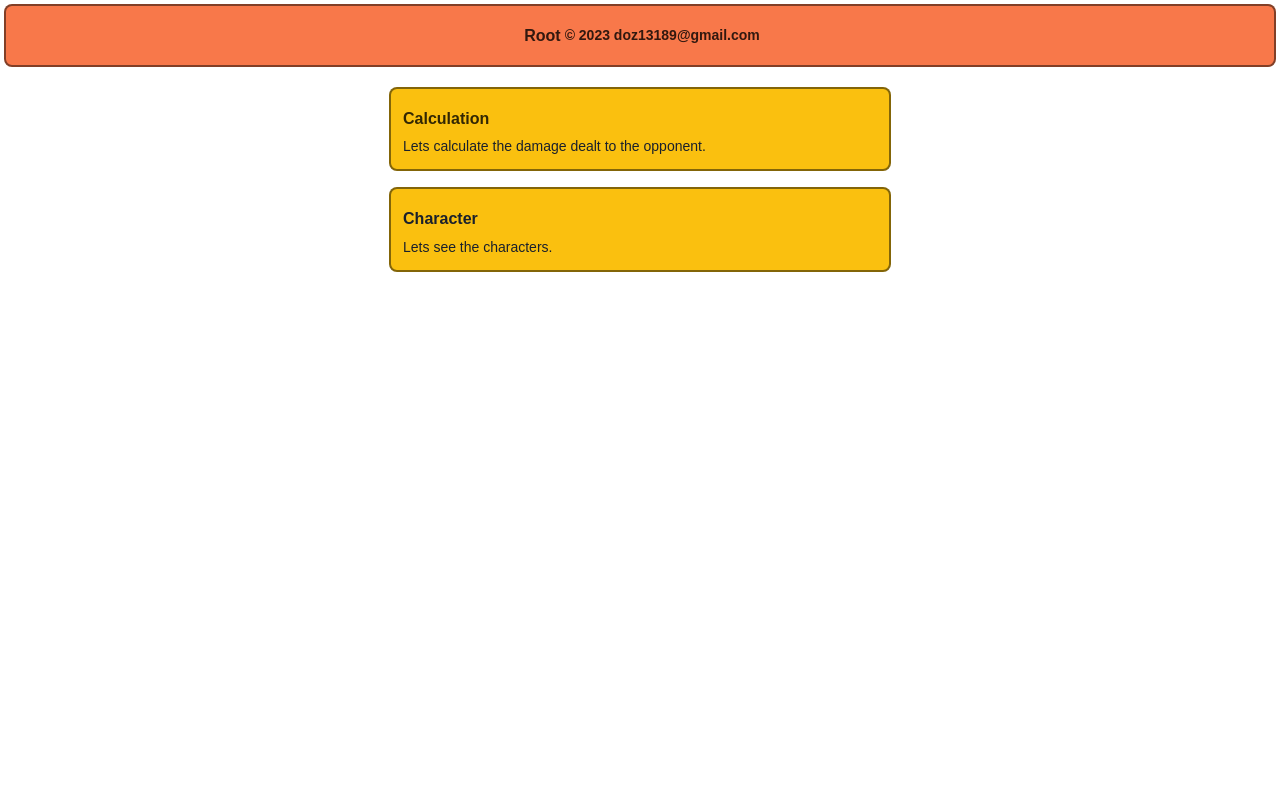
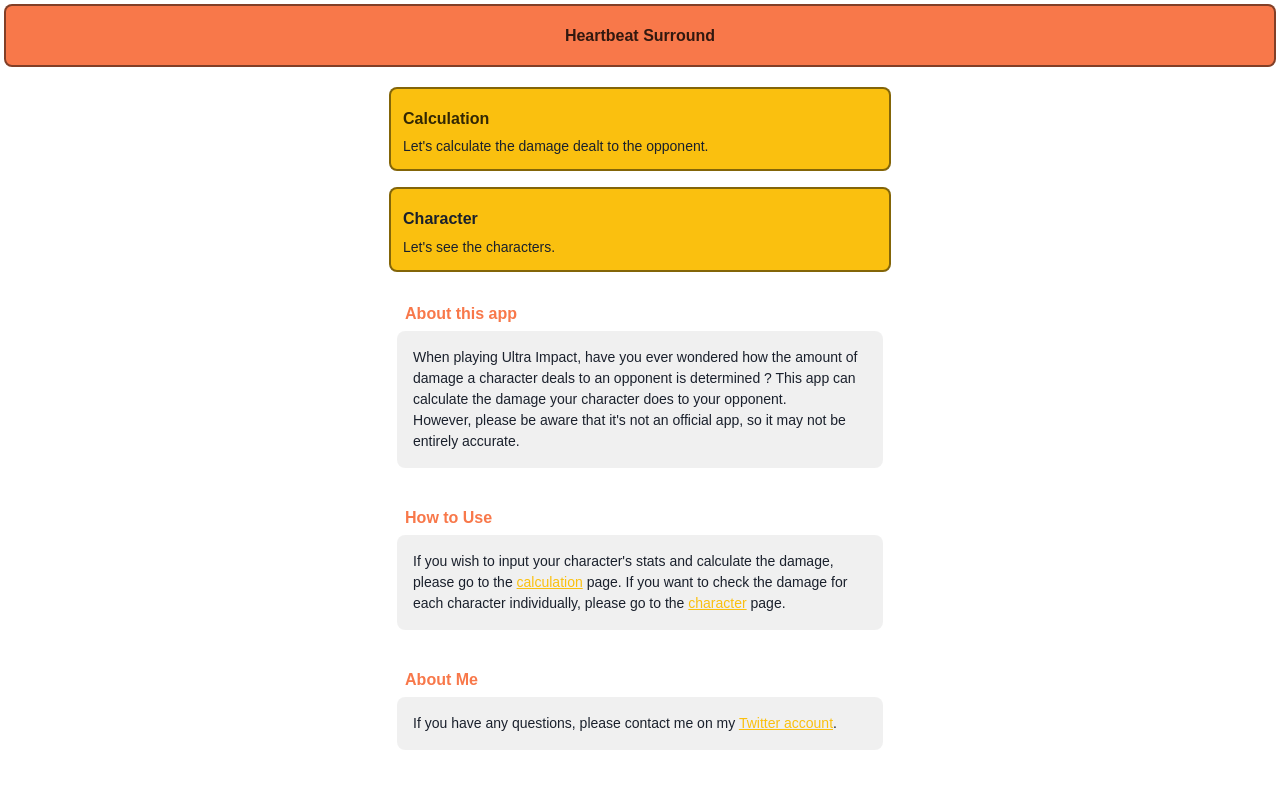
Before and after one commit to doz13189/heartbeat-surround, a Next.js app: page / in a window 1280 px wide. Shown: the top 788 px of the page. Built offline with nearby package versions, Linux system fonts and the light colour scheme; a web font is replaced by a local one.

Commit message:
feat: ホームに情報を追加

```diff
--- a/src/pages/_app.tsx
+++ b/src/pages/_app.tsx
@@ -11,12 +11,7 @@ import {
 import { Container } from "@chakra-ui/react";
 import { Heading } from "@/components/parts/Heading";
 import { Text } from "@/components/parts/Text";
-import { Rampart_One, RocknRoll_One } from "next/font/google";
-
-// const rampartOne = Rampart_One({
-//   weight: ["400"],
-//   subsets: ["cyrillic"],
-// });
+import { RocknRoll_One } from "next/font/google";
 
 const rampartOne = RocknRoll_One({
   weight: ["400"],
@@ -46,10 +41,9 @@ export default function App({ Component, pageProps }: AppProps) {
             <Flex justifyContent="center" alignItems="center">
               <Box p={1}>
                 <LinkOverlay href="/" color="blackAlpha.800" fontSize={"md"}>
-                  Root
+                  Heartbeat Surround
                 </LinkOverlay>
               </Box>
-              <Text color="blackAlpha.800">© 2023 doz13189@gmail.com</Text>
             </Flex>
           </Heading>
         </LinkBox>
@@ -58,7 +52,6 @@ export default function App({ Component, pageProps }: AppProps) {
       <Container>
         <Component {...pageProps} />
       </Container>
-      {/* </main> */}
     </ChakraProvider>
   );
 }
--- a/src/pages/index.tsx
+++ b/src/pages/index.tsx
@@ -1,7 +1,7 @@
 // import Image from "next/image";
 import { Heading } from "@/components/parts/Heading";
 import { Text } from "@/components/parts/Text";
-import { Box, LinkBox, LinkOverlay, Grid } from "@chakra-ui/react";
+import { Box, LinkBox, LinkOverlay, Grid, Link } from "@chakra-ui/react";
 
 export default function Index() {
   return (
@@ -20,7 +20,7 @@ export default function Index() {
                 Calculation
               </LinkOverlay>
             </Heading>
-            <Text>Lets calculate the damage dealt to the opponent.</Text>
+            <Text>Let&apos;s calculate the damage dealt to the opponent.</Text>
           </LinkBox>
         </Box>
         <Box color={"64C8EF"}>
@@ -34,8 +34,100 @@ export default function Index() {
             <Heading pt={2} pb={2}>
               <LinkOverlay href="/character">Character</LinkOverlay>
             </Heading>
-            <Text>Lets see the characters.</Text>
+            <Text>Let&apos;s see the characters.</Text>
           </LinkBox>
+        </Box>
+
+        <Box p={2}>
+          <Box>
+            <Box p={2}>
+              <Heading color={"#F8784A"}>About this app</Heading>
+            </Box>
+          </Box>
+
+          <Box
+            backgroundColor={"blackAlpha.100"}
+            borderColor={"blackAlpha.600"}
+            rounded="lg"
+            p={4}
+          >
+            <Text>
+              When playing Ultra Impact, have you ever wondered how the amount
+              of damage a character deals to an opponent is determined ? This
+              app can calculate the damage your character does to your opponent.
+            </Text>
+            <Text>
+              However, please be aware that it&apos;s not an official app, so it
+              may not be entirely accurate.
+            </Text>
+          </Box>
+        </Box>
+
+        <Box p={2}>
+          <Box>
+            <Box p={2}>
+              <Heading color={"#F8784A"}>How to Use</Heading>
+            </Box>
+          </Box>
+
+          <Box
+            backgroundColor={"blackAlpha.100"}
+            borderColor={"blackAlpha.600"}
+            rounded="lg"
+            p={4}
+          >
+            <Text>
+              If you wish to input your character&apos;s stats and calculate the
+              damage, please go to the{" "}
+              <Link
+                color="#FAC00F"
+                href={"/calculation"}
+                textDecoration={"underline"}
+              >
+                calculation
+              </Link>{" "}
+              page. If you want to check the damage for each character
+              individually, please go to the{" "}
+              <Link
+                color="#FAC00F"
+                href={"/calculation"}
+                textDecoration={"underline"}
+              >
+                character
+              </Link>{" "}
+              page.
+            </Text>
+          </Box>
+        </Box>
+
+        <Box p={2}>
+          <Box>
+            <Box p={2}>
+              <Heading color={"#F8784A"}>About Me</Heading>
+            </Box>
+          </Box>
+
+          <Box
+            backgroundColor={"blackAlpha.100"}
+            borderColor={"blackAlpha.600"}
+            rounded="lg"
+            p={4}
+          >
+            <Text>
+              If you have any questions, please contact me on my{" "}
+              <Link
+                color="#FAC00F"
+                href={"https://twitter.com/doz13189"}
+                textDecoration={"underline"}
+                isExternal
+              >
+                Twitter account
+              </Link>
+              .
+            </Text>
+
+            {/*  */}
+          </Box>
         </Box>
       </Grid>
     </main>
```
